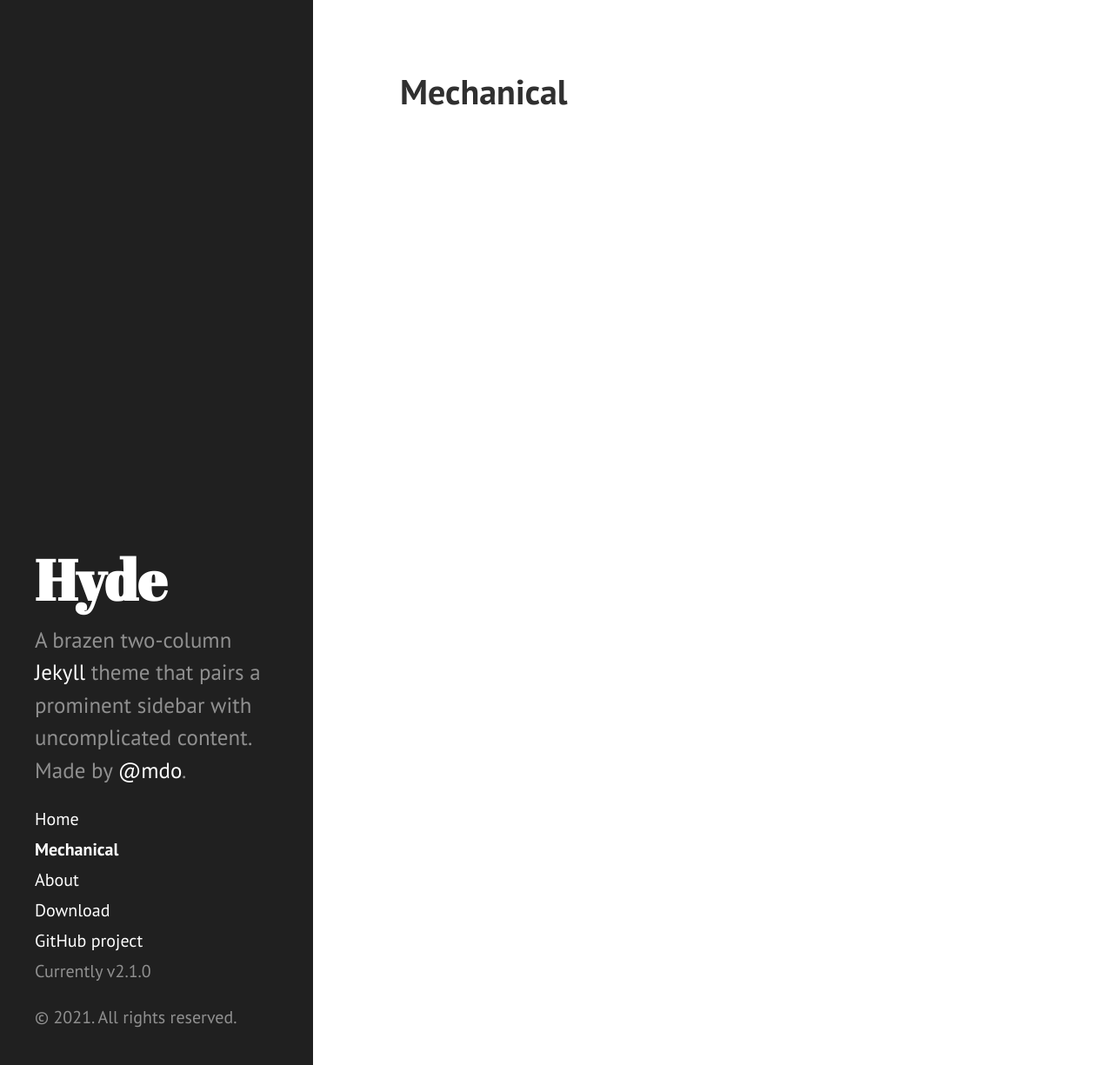
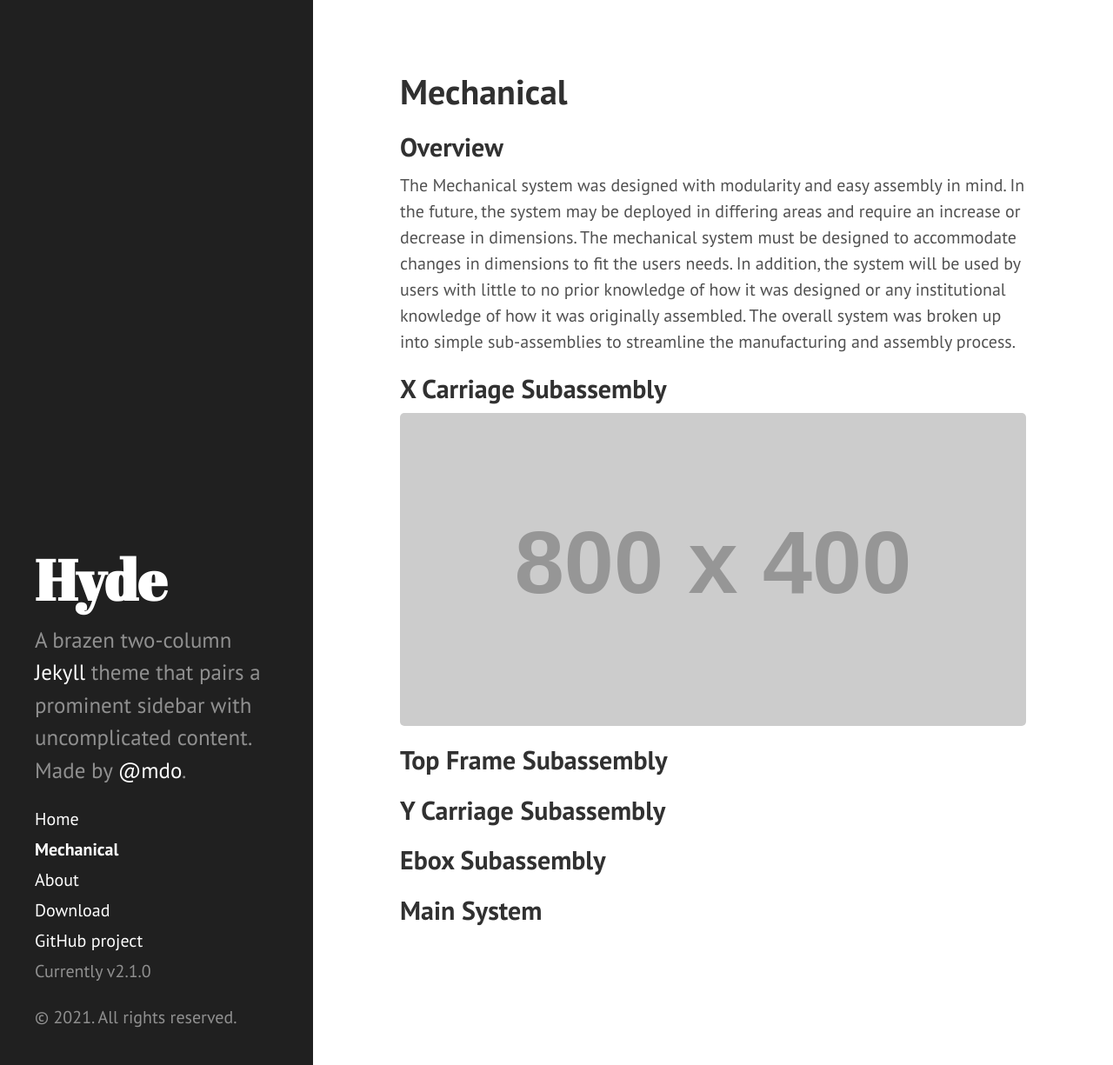
Before and after one commit to Jbruslind/Jbruslind.github.io, a Jekyll site: the page built from Mechanical.md, in a window 1280 px wide and 1225 px high. Shown: the whole window at 87% size. Built offline with Jekyll 4.4.1, drawn with Linux system fonts in a browser that asks for light colours.

Commit message:
add images

```diff
--- a/Mechanical.md
+++ b/Mechanical.md
@@ -2,3 +2,19 @@
 layout: page
 title: Mechanical
 ---
+
+## Overview
+
+The Mechanical system was designed with modularity and easy assembly in mind. In the future, the system may be deployed in differing areas and require an increase or decrease in dimensions. The mechanical system must be designed to accommodate changes in dimensions to fit the users needs. In addition, the system will be used by users with little to no prior knowledge of how it was designed or any institutional knowledge of how it was originally assembled. The overall system was broken up into simple sub-assemblies to streamline the manufacturing and assembly process.
+
+## X Carriage Subassembly
+
+![placeholder](http://placehold.it/800x400 "Large example image")
+
+## Top Frame Subassembly
+
+## Y Carriage Subassembly
+
+## Ebox Subassembly
+
+## Main System
```
Also changed, not shown: assets/Mechanical_assets/Carriage_Assembly.png (added), assets/Mechanical_assets/Side_Rail_Assembly.png (added), assets/Mechanical_assets/Side_Rail_Side_Assembly.png (added).
